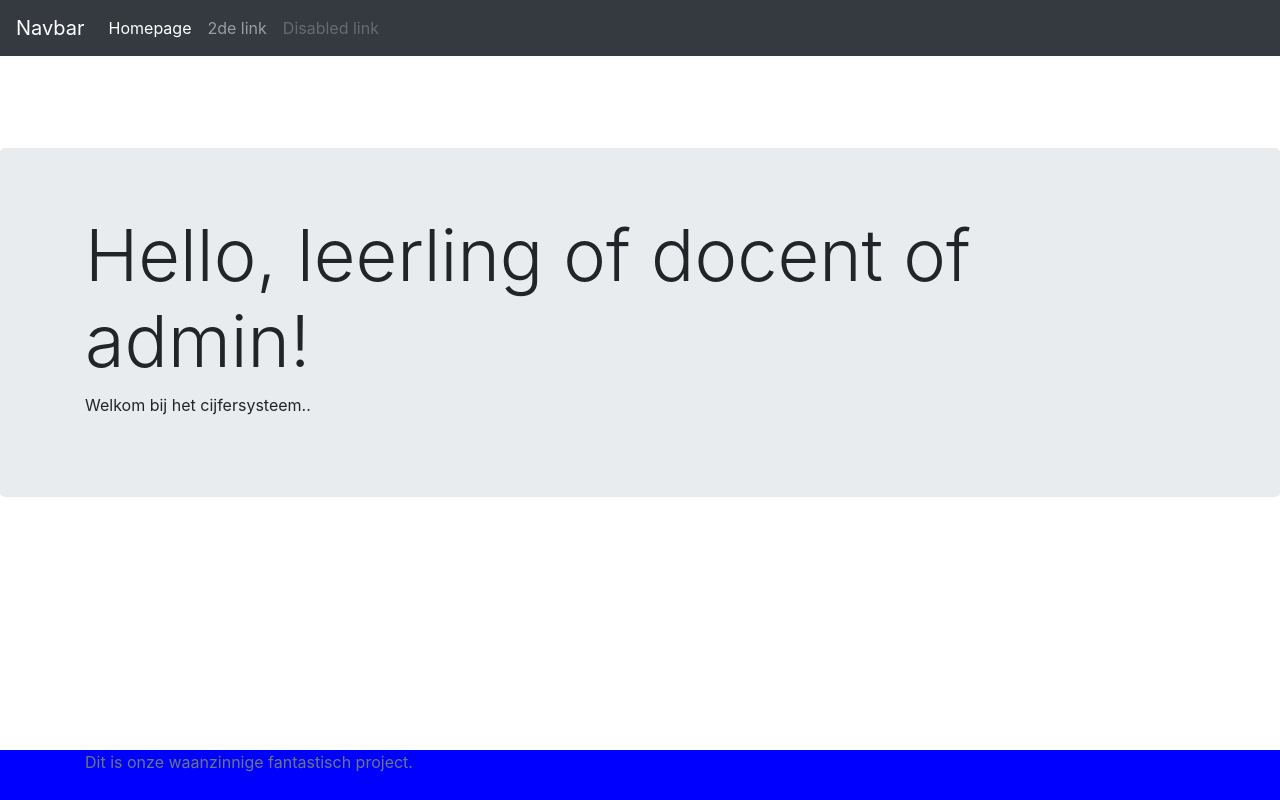
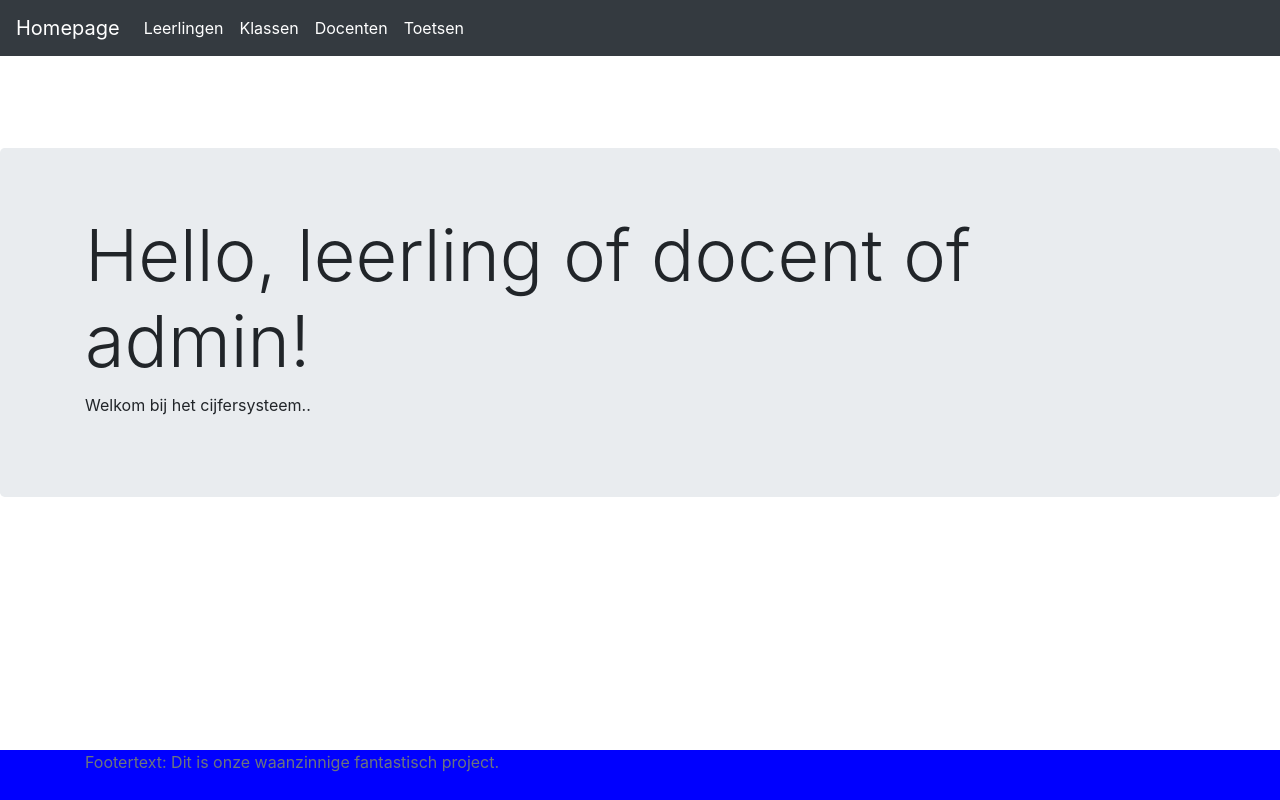
Before and after one commit to Vsvlak/Groepsopdracht-kamer-1-Angular, an Angular app in the folder CijfersysteemAngular/: page / in a window 1280 px wide. Built offline with nearby package versions, Linux system fonts and the light colour scheme.

Commit message:
menu update

```diff
--- a/CijfersysteemAngular/src/app/footer/footer.component.html
+++ b/CijfersysteemAngular/src/app/footer/footer.component.html
@@ -1,5 +1,5 @@
 <footer class="footer">
     <div class="container">
-        <span class="text-muted">Dit is onze waanzinnige fantastisch project.</span>
+        <span class="text-muted">Footertext: Dit is onze waanzinnige fantastisch project.</span>
     </div>
 </footer>
--- a/CijfersysteemAngular/src/app/header/header.component.html
+++ b/CijfersysteemAngular/src/app/header/header.component.html
@@ -1,12 +1,30 @@
 <nav class="navbar navbar-expand-md navbar-dark fixed-top bg-dark">
-  <a class="navbar-brand" href="#">Navbar</a>
-  <button class="navbar-toggler" type="button" data-toggle="collapse" data-target="#navbarsExampleDefault" aria-controls="navbarsExampleDefault" aria-expanded="false" aria-label="Toggle navigation">
+  <!--<a class="navbar-brand" href="#">Navbar</a> -->
+  <a class="navbar-brand" href="#">Homepage</a>
+  <button class="navbar-toggler" type="button" data-toggle="collapse" data-target="#navbarsExampleDefault"
+    aria-controls="navbarsExampleDefault" aria-expanded="false" aria-label="Toggle navigation">
     <span class="navbar-toggler-icon"></span>
   </button>
-
   <div class="collapse navbar-collapse" id="navbarsExampleDefault">
     <ul class="navbar-nav mr-auto">
       <li class="nav-item active">
+        <a class="nav-link" href="leerlingen">Leerlingen</a>
+      </li>
+      <li class="nav-item active">
+        <a class="nav-link" href="klassen">Klassen</a>
+      </li>
+      <li class="nav-item active">
+        <a class="nav-link" href="docenten">Docenten</a>
+      </li>
+      <li class="nav-item active">
+        <a class="nav-link" href="toetsen">Toetsen</a>
+      </li>
+    </ul>
+  </div>
+</nav>
+
+<!--
+       <li class="nav-item active">
         <a class="nav-link" href="#">Homepage</a>
       </li>
       <li class="nav-item">
@@ -15,6 +33,4 @@
       <li class="nav-item">
         <a class="nav-link disabled" href="#">Disabled link</a>
       </li>
-    </ul>
-  </div>
-</nav>
+-->
--- a/CijfersysteemAngular/src/app/view-docenten-page/view-docenten-page.component.html
+++ b/CijfersysteemAngular/src/app/view-docenten-page/view-docenten-page.component.html
@@ -1,9 +1,3 @@
 <h1>Docenten</h1>
-hier
-is
-tekst
-om
-te testen
-
 
 <app-docenttabel></app-docenttabel>
```
Also changed, not shown: 1 other file (tests, documents, lock files or other folders).
